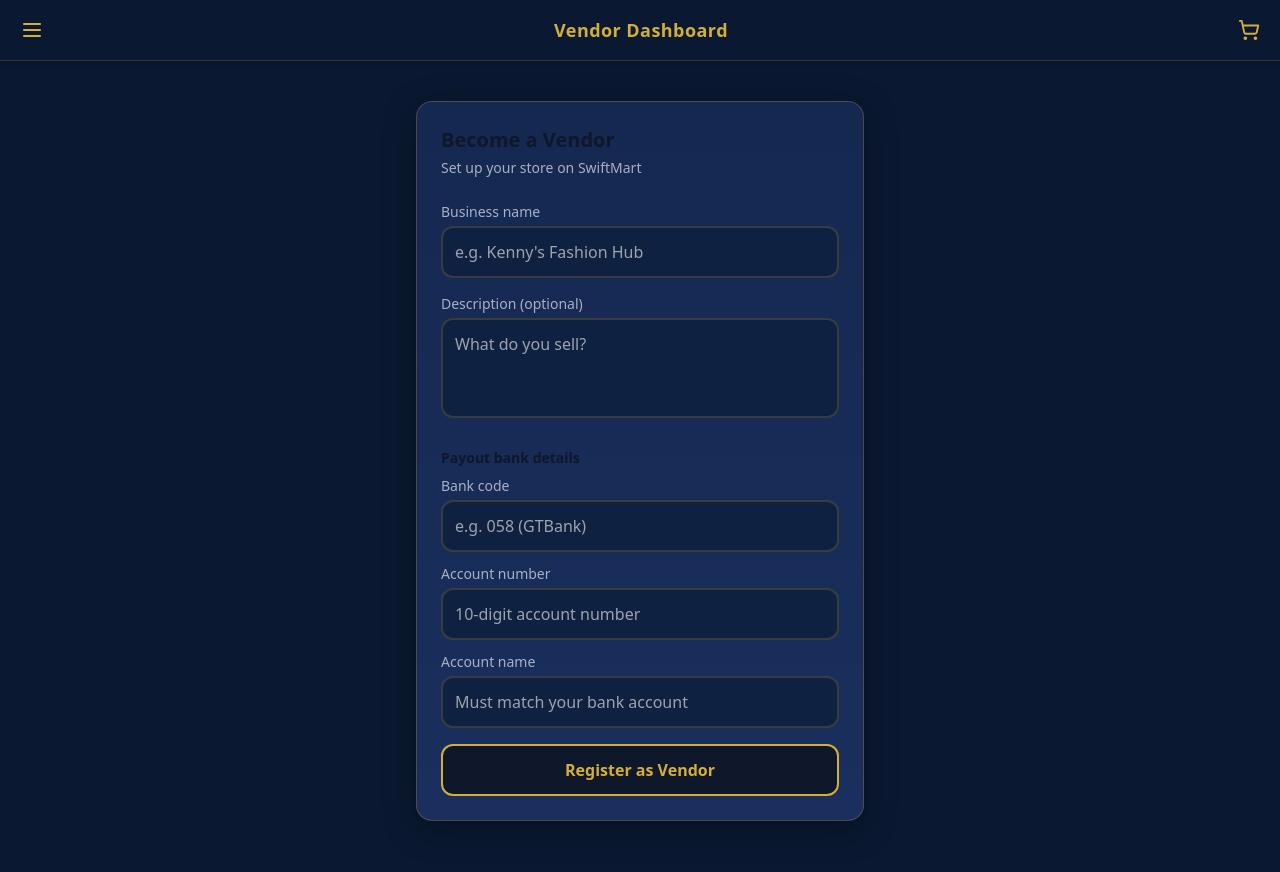
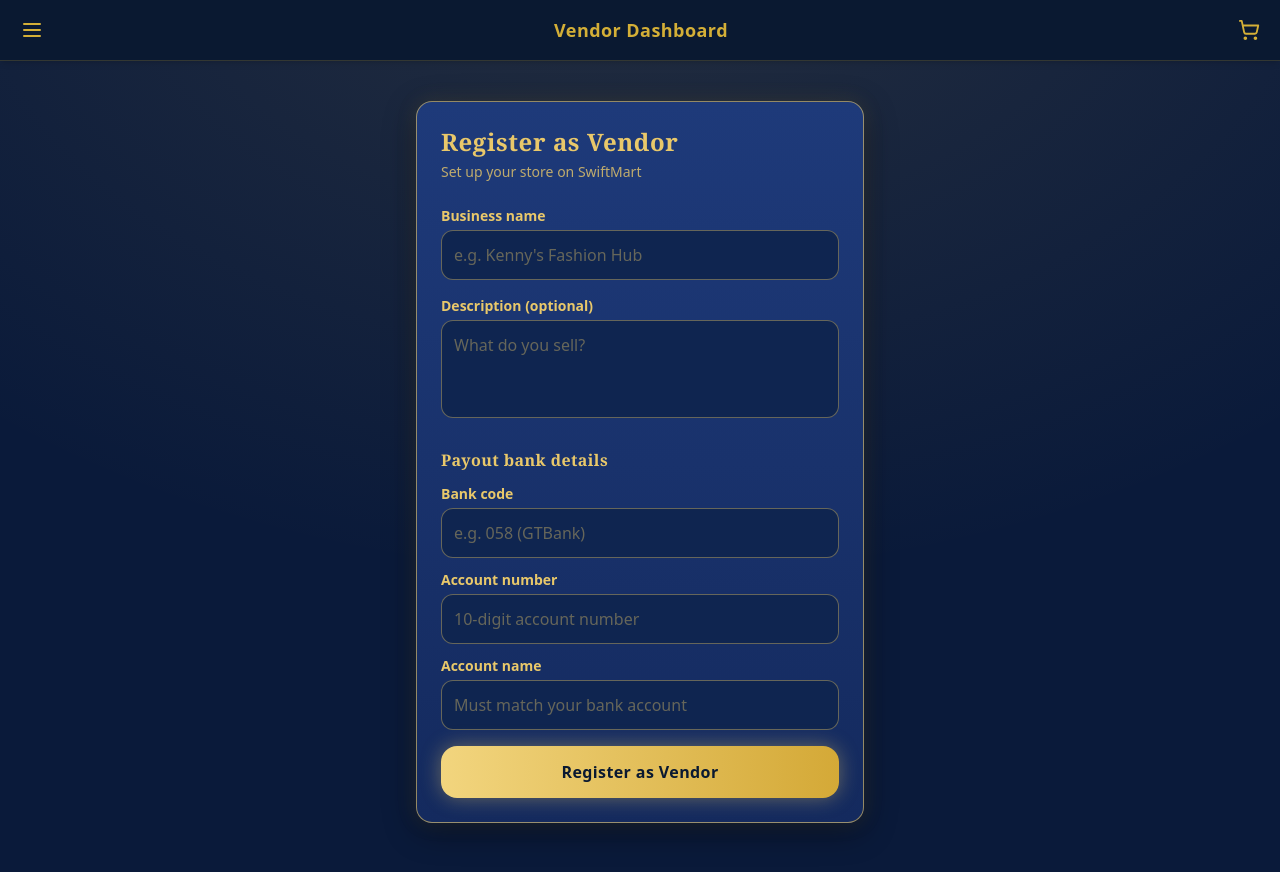
Before and after one commit to Kennymedical/Swiftmart, a Next.js app: page /vendor/register in a window 1280 px wide. Shown: the top 872 px of the page. Built offline with nearby package versions, Linux system fonts and the light colour scheme; no server answers.

Commit message:
style: redesign vendor dashboard, registration, and bottom nav to luxury gold theme

```diff
--- a/app/vendor/page.tsx
+++ b/app/vendor/page.tsx
@@ -16,8 +16,8 @@ export default async function VendorDashboardPage() {
 
   if (!user) {
     return (
-      <div className="min-h-screen flex items-center justify-center bg-[#0A1028] p-4 text-[#D4AF37]">
-        <p>Please log in.</p>
+      <div className="min-h-screen flex items-center justify-center bg-[#0A1A3A] p-4 text-[#E9C86A]">
+        <p className="font-semibold text-lg">Please log in.</p>
       </div>
     );
   }
@@ -30,19 +30,19 @@ export default async function VendorDashboardPage() {
 
   if (!vendor) {
     return (
-      <div className="min-h-screen bg-[#0A1028] text-white p-4">
-        <div className="max-w-md mx-auto bg-[#151B3D] border border-[#D4AF37]/30 rounded-2xl shadow-xl p-6 mt-6 text-center">
-          <h1 className="text-xl font-bold text-white mb-2">
+      <div className="min-h-screen bg-[#0A1A3A] bg-[radial-gradient(ellipse_80%_80%_at_50%_-20%,rgba(233,200,106,0.12),rgba(255,255,255,0))] text-[#F5EAC2] p-4 flex items-center justify-center">
+        <div className="max-w-md w-full bg-gradient-to-b from-[#1E3A7A] to-[#142A5E] border border-[#E9C86A]/60 rounded-2xl shadow-[0_8px_32px_rgba(0,0,0,0.45),0_0_20px_rgba(233,200,106,0.15)] p-6 text-center">
+          <h1 className="text-2xl font-serif font-bold text-[#E9C86A] mb-2 tracking-wide">
             You're not a vendor yet
           </h1>
-          <p className="text-sm text-slate-300 mb-5">
+          <p className="text-sm text-[#E9C86A]/80 mb-6 font-medium">
             Register as a vendor to start listing products and selling on SwiftMart with secure escrow payouts.
           </p>
           <Link
             href="/vendor/register"
-            className="inline-block bg-[#F5C445] text-black font-extrabold py-3 px-6 rounded-xl hover:bg-[#D4AF37] transition shadow-lg"
+            className="inline-block bg-gradient-to-r from-[#F2D57E] to-[#D4A937] text-[#0A1931] font-extrabold py-3.5 px-6 rounded-2xl shadow-[0_0_20px_rgba(233,200,106,0.4)] hover:shadow-[0_0_25px_rgba(233,200,106,0.6)] transition tracking-wide"
           >
-            Become a Vendor
+            Register as Vendor
           </Link>
         </div>
       </div>
@@ -153,40 +153,47 @@ export default async function VendorDashboardPage() {
   });
 
   return (
-    <div className="min-h-screen bg-[#0A1931] text-[#F5F7FA] pb-24">
-      <div className="bg-[#0F172A] px-4 py-5">
-        <h1 className="text-xl font-bold text-white">{vendor.business_name}</h1>
-        <p className="text-[#D4AF37] text-xs mt-1 capitalize">{vendor.status}</p>
+    <div className="min-h-screen bg-[#0A1A3A] bg-[radial-gradient(ellipse_80%_80%_at_50%_-20%,rgba(233,200,106,0.08),rgba(255,255,255,0))] text-[#F5EAC2] pb-28">
+      <div className="bg-gradient-to-b from-[#1E3A7A] to-[#0A1A3A] border-b border-[#E9C86A]/30 px-4 py-5 shadow-[0_4px_20px_rgba(0,0,0,0.35)]">
+        <div className="flex items-center justify-between">
+          <div>
+            <p className="text-xs uppercase tracking-widest text-[#E9C86A]/80 font-semibold mb-0.5">Vendor Dashboard</p>
+            <h1 className="text-2xl font-serif font-bold text-[#E9C86A] tracking-wide">{vendor.business_name}</h1>
+          </div>
+          <span className="text-xs font-semibold px-2.5 py-1 rounded-full border border-[#E9C86A]/40 bg-[#0F2550] text-[#F5EAC2] capitalize">
+            {vendor.status}
+          </span>
+        </div>
       </div>
 
       <div className="p-4">
         {/* Products Section */}
         <div className="flex items-center justify-between mb-3">
-          <h2 className="text-sm font-semibold text-[#A8B0C5]">My Products</h2>
+          <h2 className="text-base font-serif font-bold text-[#E9C86A]">My Products</h2>
           <Link
             href="/vendor/products/add"
-            className="text-xs font-semibold bg-[#0F172A] text-[#D4AF37] px-3 py-1.5 rounded-lg border border-[#D4AF37]"
+            className="text-xs font-bold bg-gradient-to-r from-[#F2D57E] to-[#D4A937] text-[#0A1931] px-3.5 py-1.5 rounded-xl shadow-[0_0_12px_rgba(233,200,106,0.3)] hover:shadow-[0_0_16px_rgba(233,200,106,0.5)] transition"
           >
             + Add Product
           </Link>
         </div>
 
         {!products || products.length === 0 ? (
-          <p className="text-center text-[#8A94B0] text-sm py-8">No products yet.</p>
+          <p className="text-center text-[#E9C86A]/60 text-sm py-8 font-medium">No products yet.</p>
         ) : (
           <div className="grid grid-cols-3 gap-2 mb-8">
             {products.map((p) => (
-              <div key={p.id} className="bg-gradient-to-b from-[#142850] to-[#1B2F5E] rounded-xl overflow-hidden shadow-sm border border-[#D4AF37]/20">
-                <div className="aspect-square bg-[#0F2140]">
+              <div key={p.id} className="bg-gradient-to-b from-[#1E3A7A] to-[#142A5E] rounded-xl overflow-hidden shadow-md border border-[#E9C86A]/30">
+                <div className="aspect-square bg-[#0F2550]">
                   {p.images?.[0] && (
                     // eslint-disable-next-line @next/next/no-img-element
                     <img src={p.images[0]} alt={p.name} className="w-full h-full object-cover" />
                   )}
                 </div>
                 <div className="p-2">
-                  <p className="text-xs font-medium line-clamp-1">{p.name}</p>
-                  <p className="text-xs text-[#0F172A] font-bold">{naira(p.price_kobo)}</p>
-                  <p className={`text-[10px] mt-1 capitalize ${p.status === 'active' ? 'text-green-600' : 'text-amber-600'}`}>
+                  <p className="text-xs font-semibold text-[#F5EAC2] line-clamp-1">{p.name}</p>
+                  <p className="text-xs text-[#E9C86A] font-extrabold">{naira(p.price_kobo)}</p>
+                  <p className={`text-[10px] mt-1 capitalize font-medium ${p.status === 'active' ? 'text-[#2ED573]' : 'text-[#E9C86A]'}`}>
                     {p.status}
                   </p>
                   <VendorProductActions productId={p.id} />
@@ -197,7 +204,7 @@ export default async function VendorDashboardPage() {
         )}
 
         {/* Orders to Fulfill Section */}
-        <h2 className="text-sm font-semibold text-[#A8B0C5] mb-3">Orders to Fulfill</h2>
+        <h2 className="text-base font-serif font-bold text-[#E9C86A] mb-3">Orders to Fulfill</h2>
         <VendorOrdersList items={formattedItems} />
       </div>
     </div>
--- a/app/vendor/register/page.tsx
+++ b/app/vendor/register/page.tsx
@@ -61,18 +61,18 @@ export default function BecomeVendorPage() {
   }
 
   return (
-    <div className="min-h-screen bg-[#0A1931] text-[#F5F7FA] p-4 pb-24">
-      <div className="max-w-md mx-auto bg-gradient-to-b from-[#142850] to-[#1B2F5E] rounded-2xl shadow-[0_8px_32px_rgba(0,0,0,0.37)] border border-[#D4AF37]/25 p-6 text-[#F5F7FA] mt-6">
-        <h1 className="text-xl font-semibold text-[#0F172A] mb-1">
-          Become a Vendor
+    <div className="min-h-screen bg-[#0A1A3A] bg-[radial-gradient(ellipse_80%_80%_at_50%_-20%,rgba(233,200,106,0.12),rgba(255,255,255,0))] text-[#F5EAC2] p-4 pb-28">
+      <div className="max-w-md mx-auto bg-gradient-to-b from-[#1E3A7A] to-[#142A5E] rounded-2xl shadow-[0_8px_32px_rgba(0,0,0,0.45),0_0_20px_rgba(233,200,106,0.15)] border border-[#E9C86A]/60 p-6 text-[#F5EAC2] mt-6">
+        <h1 className="text-2xl font-serif font-bold text-[#E9C86A] mb-1 tracking-wide">
+          Register as Vendor
         </h1>
-        <p className="text-sm text-[#A8B0C5] mb-6">
+        <p className="text-sm text-[#E9C86A]/80 mb-6 font-medium">
           Set up your store on SwiftMart
         </p>
 
         <form onSubmit={handleSubmit} className="space-y-4">
           <div>
-            <label className="text-sm font-medium text-[#A8B0C5] mb-1 block">
+            <label className="text-sm font-semibold text-[#E9C86A] mb-1 block">
               Business name
             </label>
             <input
@@ -80,30 +80,30 @@ export default function BecomeVendorPage() {
               required
               value={businessName}
               onChange={(e) => setBusinessName(e.target.value)}
-              className="w-full rounded-xl border-2 border-[#D4AF37]/20 bg-[#0F2140] text-[#F5F7FA] p-3 focus:border-[#D4AF37] outline-none"
+              className="w-full rounded-xl border border-[#E9C86A]/40 bg-[#0F2550] text-[#F5EAC2] placeholder-[#E9C86A]/40 p-3 focus:border-[#E9C86A] focus:shadow-[0_0_15px_rgba(233,200,106,0.3)] outline-none transition-all"
               placeholder="e.g. Kenny's Fashion Hub"
             />
           </div>
 
           <div>
-            <label className="text-sm font-medium text-[#A8B0C5] mb-1 block">
+            <label className="text-sm font-semibold text-[#E9C86A] mb-1 block">
               Description (optional)
             </label>
             <textarea
               value={description}
               onChange={(e) => setDescription(e.target.value)}
               rows={3}
-              className="w-full rounded-xl border-2 border-[#D4AF37]/20 bg-[#0F2140] text-[#F5F7FA] p-3 focus:border-[#D4AF37] outline-none resize-none"
+              className="w-full rounded-xl border border-[#E9C86A]/40 bg-[#0F2550] text-[#F5EAC2] placeholder-[#E9C86A]/40 p-3 focus:border-[#E9C86A] focus:shadow-[0_0_15px_rgba(233,200,106,0.3)] outline-none resize-none transition-all"
               placeholder="What do you sell?"
             />
           </div>
 
           <div className="pt-2">
-            <p className="text-sm font-semibold text-[#0F172A] mb-2">
+            <p className="text-base font-serif font-bold text-[#E9C86A] mb-3 tracking-wide">
               Payout bank details
             </p>
 
-            <label className="text-sm font-medium text-[#A8B0C5] mb-1 block">
+            <label className="text-sm font-semibold text-[#E9C86A] mb-1 block">
               Bank code
             </label>
             <input
@@ -111,11 +111,11 @@ export default function BecomeVendorPage() {
               required
               value={bankCode}
               onChange={(e) => setBankCode(e.target.value)}
-              className="w-full rounded-xl border-2 border-[#D4AF37]/20 bg-[#0F2140] text-[#F5F7FA] p-3 mb-3 focus:border-[#D4AF37] outline-none"
+              className="w-full rounded-xl border border-[#E9C86A]/40 bg-[#0F2550] text-[#F5EAC2] placeholder-[#E9C86A]/40 p-3 mb-3 focus:border-[#E9C86A] focus:shadow-[0_0_15px_rgba(233,200,106,0.3)] outline-none transition-all"
               placeholder="e.g. 058 (GTBank)"
             />
 
-            <label className="text-sm font-medium text-[#A8B0C5] mb-1 block">
+            <label className="text-sm font-semibold text-[#E9C86A] mb-1 block">
               Account number
             </label>
             <input
@@ -123,11 +123,11 @@ export default function BecomeVendorPage() {
               required
               value={bankAccountNumber}
               onChange={(e) => setBankAccountNumber(e.target.value)}
-              className="w-full rounded-xl border-2 border-[#D4AF37]/20 bg-[#0F2140] text-[#F5F7FA] p-3 mb-3 focus:border-[#D4AF37] outline-none"
+              className="w-full rounded-xl border border-[#E9C86A]/40 bg-[#0F2550] text-[#F5EAC2] placeholder-[#E9C86A]/40 p-3 mb-3 focus:border-[#E9C86A] focus:shadow-[0_0_15px_rgba(233,200,106,0.3)] outline-none transition-all"
               placeholder="10-digit account number"
             />
 
-            <label className="text-sm font-medium text-[#A8B0C5] mb-1 block">
+            <label className="text-sm font-semibold text-[#E9C86A] mb-1 block">
               Account name
             </label>
             <input
@@ -135,17 +135,17 @@ export default function BecomeVendorPage() {
               required
               value={bankAccountName}
               onChange={(e) => setBankAccountName(e.target.value)}
-              className="w-full rounded-xl border-2 border-[#D4AF37]/20 bg-[#0F2140] text-[#F5F7FA] p-3 focus:border-[#D4AF37] outline-none"
+              className="w-full rounded-xl border border-[#E9C86A]/40 bg-[#0F2550] text-[#F5EAC2] placeholder-[#E9C86A]/40 p-3 focus:border-[#E9C86A] focus:shadow-[0_0_15px_rgba(233,200,106,0.3)] outline-none transition-all"
               placeholder="Must match your bank account"
             />
           </div>
 
-          {error && <p className="text-sm text-red-400">{error}</p>}
+          {error && <p className="text-sm text-red-400 font-medium">{error}</p>}
 
           <button
             type="submit"
             disabled={loading}
-            className="w-full bg-[#0F172A] text-[#D4AF37] font-bold py-3 rounded-xl border-2 border-[#D4AF37] hover:bg-[#1E293B] transition disabled:opacity-50"
+            className="w-full mt-4 bg-gradient-to-r from-[#F2D57E] to-[#D4A937] text-[#0A1931] font-extrabold py-3.5 px-6 rounded-2xl shadow-[0_0_20px_rgba(233,200,106,0.4)] hover:shadow-[0_0_25px_rgba(233,200,106,0.6)] active:scale-[0.99] transition disabled:opacity-50 tracking-wide"
           >
             {loading ? 'Submitting...' : 'Register as Vendor'}
           </button>
@@ -153,4 +153,4 @@ export default function BecomeVendorPage() {
       </div>
     </div>
   );
-    }
+}
```
Also changed, not shown: components/layout/bottom-nav.tsx (+5 -5 lines).
